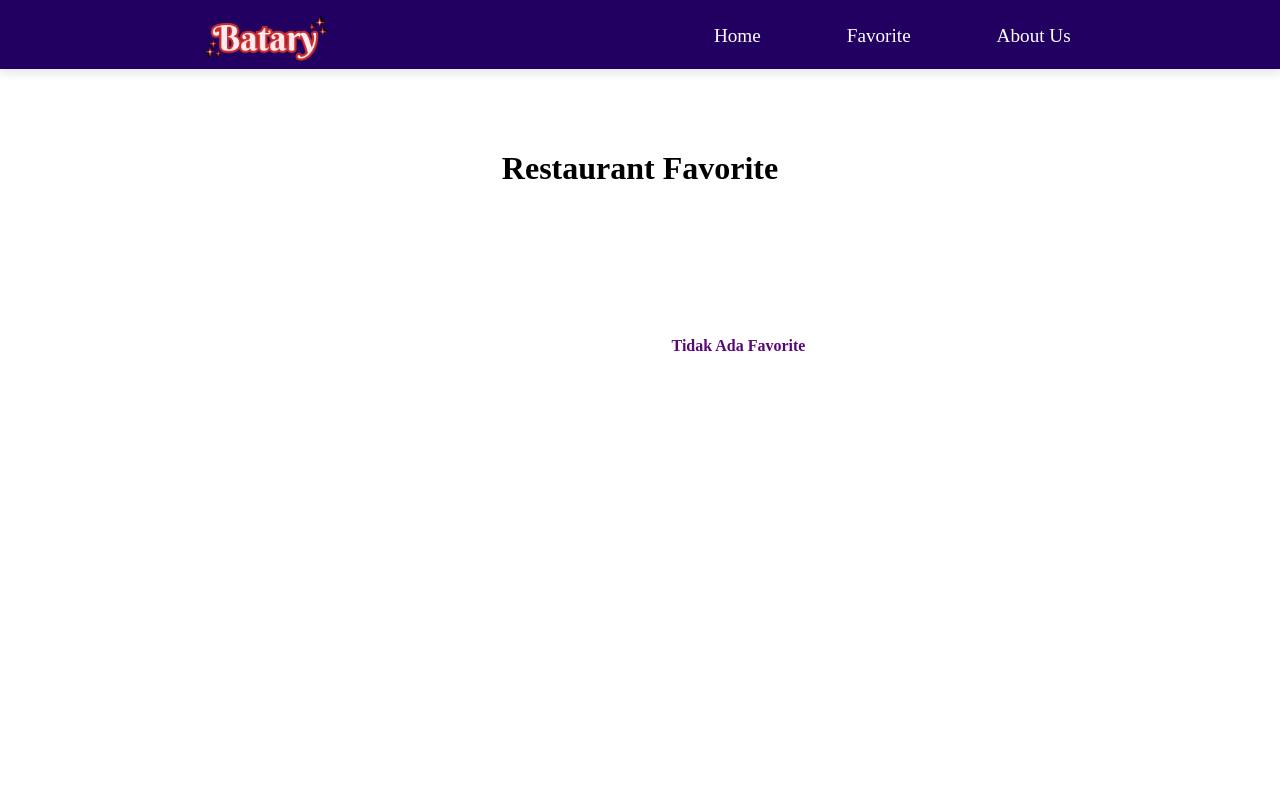
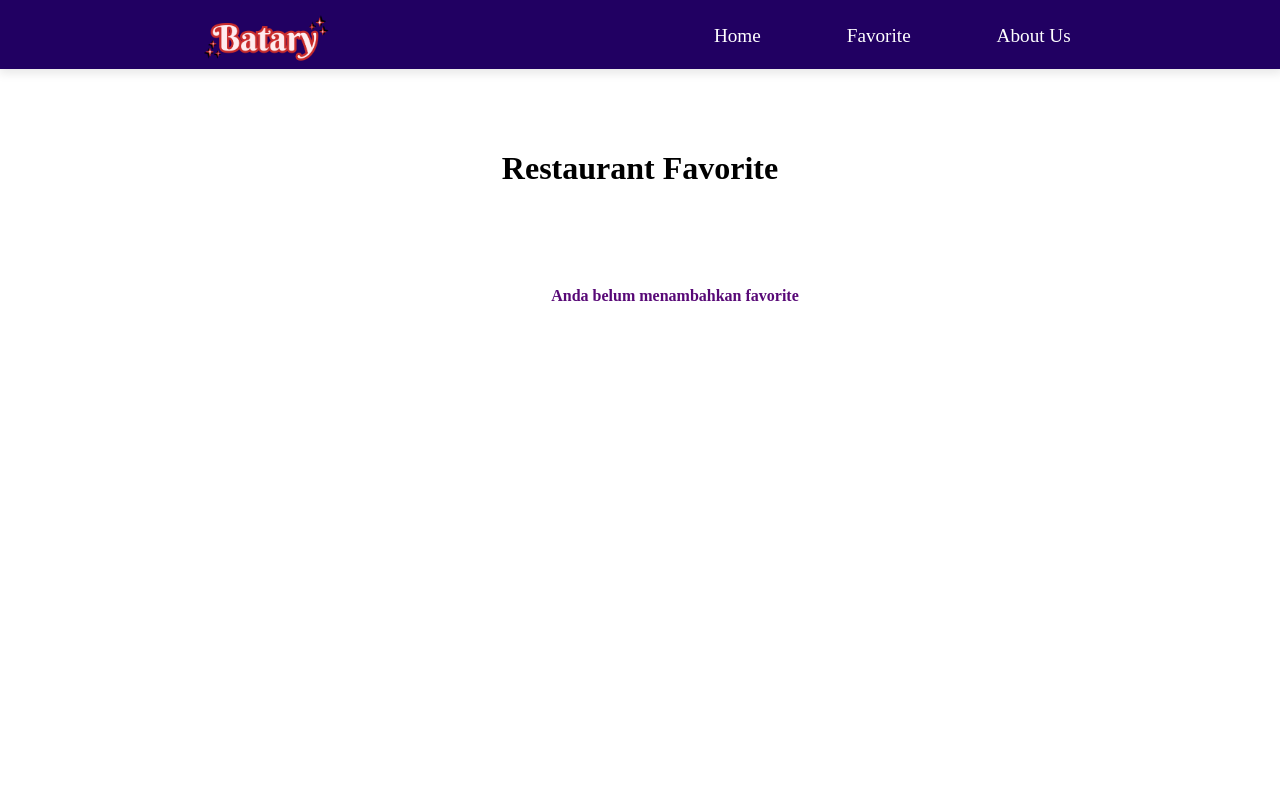
Before and after one commit to Fiorezarn/Batary-Apps, a website built with webpack: page src/templates/index.html in a window 1280 px wide. Both pictures are taken after a click on the link "Favorite". Shown: the top 800 px of the page. Built offline with nearby package versions, Linux system fonts and the light colour scheme; no server answers; files whose address does not match are found by name.

Commit message:
css commit

```diff
--- a/src/scripts/views/pages/favorite.js
+++ b/src/scripts/views/pages/favorite.js
@@ -18,7 +18,7 @@ const favorite = {
 
     if (resto.length === 0) {
       restaurantsContainer.innerHTML = `
-      <h3 class="nothing">Tidak Ada Favorite</h3>
+      <h3 class="nothing">Anda belum menambahkan favorite</h3>
       `;
     } else {
       const totalRest = resto.length;
--- a/src/styles/content.css
+++ b/src/styles/content.css
@@ -319,6 +319,6 @@
   font-size: large;
   text-align: center;
   width: 700px;
-  margin-top: 150px;
+  margin-top: 30px;
   margin-left: 50% ;
 }
--- a/src/styles/main.css
+++ b/src/styles/main.css
@@ -123,8 +123,8 @@ nav ul.active {
         min-width: 1000px;
     }
     .nothing {
-        width: 100%;
-        margin-left: 100%;
+        width: 90%;
+        margin-left: 30%;
         font-size: medium;
       }
 }
@@ -190,9 +190,9 @@ nav ul.active {
     cursor: pointer;
   }
   .nothing {
-    width: 90%;
-    margin-left: 30%;
-    font-size: medium;
+    margin-top: 130px;
+    margin-left: 43px;
+    width: 300px;
   }
 
 }
@@ -247,6 +247,11 @@ nav ul.active {
     color: white;
     cursor: pointer;
   }
+  .nothing {
+    margin-top: 120px;
+    margin-left: 40px;
+    width: 300px;
+  }
 
 }
 @media screen and (min-width: 550px){
@@ -270,6 +275,11 @@ nav ul.active {
     }
     .judul-review{
         margin-top: 70px;
+    }
+    .nothing {
+        margin-top: 120px;
+        margin-left: 20px;
+        width: 450px;
     }
 }
 
@@ -305,6 +315,10 @@ nav ul.active {
     }
     .judul-review{
         margin-top: 70px;
+    }
+    .nothing {
+        margin-top: 100px;
+        margin-left: 150px;
     }
 }
 
@@ -383,8 +397,8 @@ nav ul.active {
         text-align: left;
     }
     .nothing {
-        width: 90%;
-        margin-left: 450px;
-        font-size: medium;
+        width: 700px;
+        margin-top: 100px;
+        margin-left: 265px ;
       }
 }
--- a/webpack.prod.js
+++ b/webpack.prod.js
@@ -1,4 +1,3 @@
-const path = require('path');
 const { merge } = require('webpack-merge');
 const { GenerateSW } = require('workbox-webpack-plugin');
 const common = require('./webpack.common');
```
Also changed, not shown: dist/app~61a228d7.bundle.js, dist/app~ca0940c6.bundle.js, dist/report.html, 2 other files.
